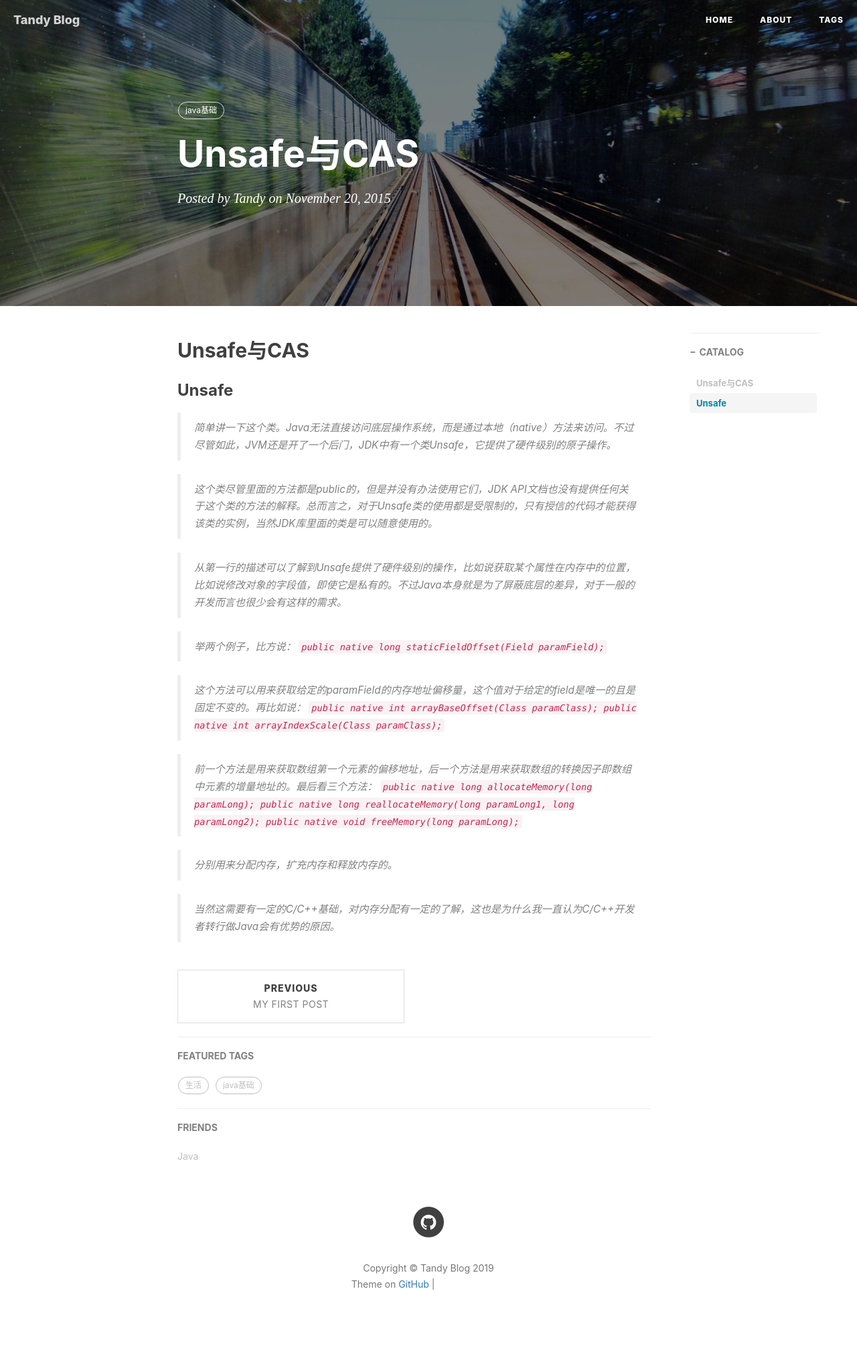
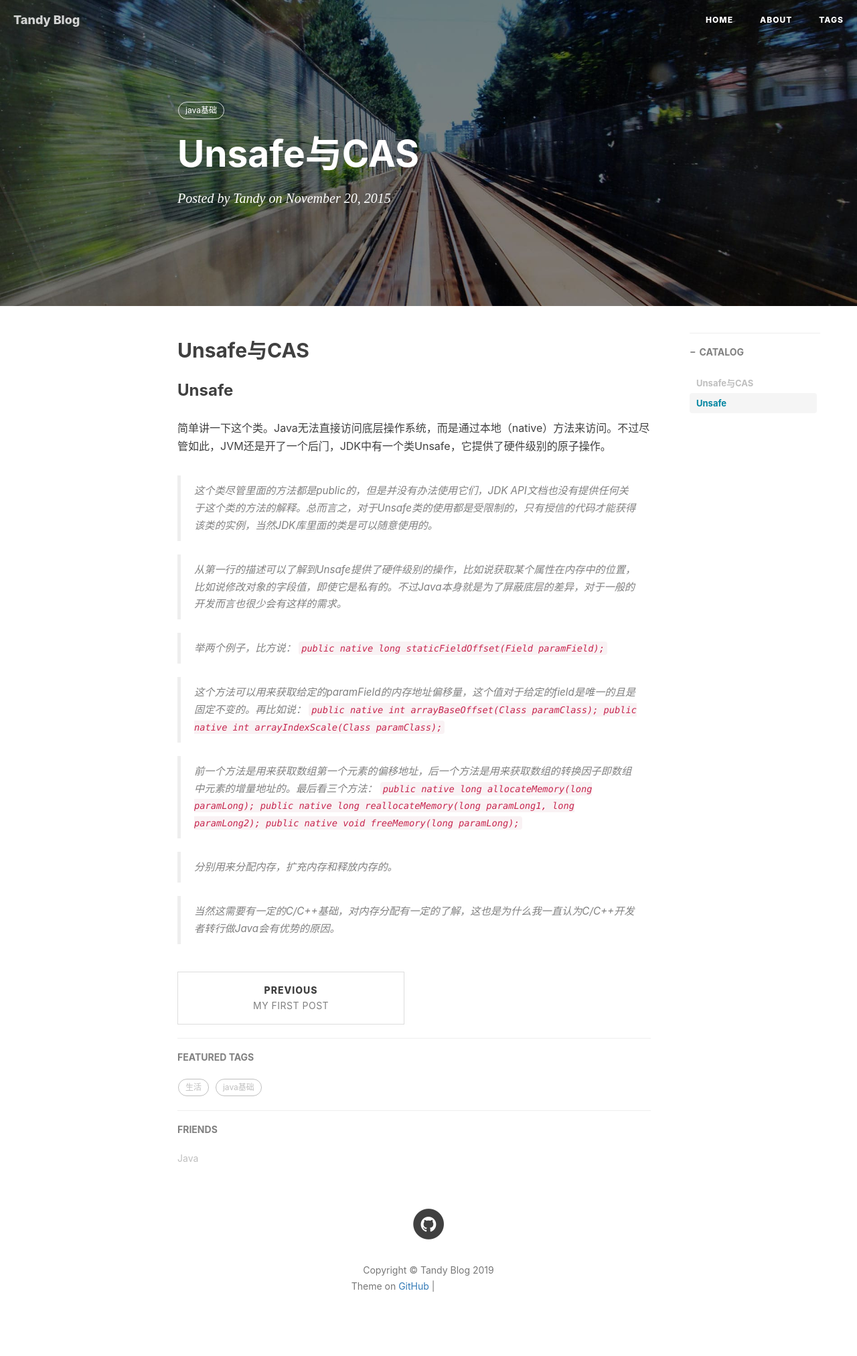
Before and after one commit to tanzhouwen/tanzhouwen.github.io, a Jekyll site: the page built from _posts/2015-11-20-Unsafe与CAS.md, in a window 1280 px wide. Shown: the whole page at 67% size. Built offline with Jekyll 4.4.1, drawn with Linux system fonts in a browser that asks for light colours; nearby versions of some CDN libraries; comment, search, counter and statistics services are not loaded; grey boxes are pictures that could not be loaded.

```diff
--- a/_posts/2015-11-20-Unsafe与CAS.md
+++ b/_posts/2015-11-20-Unsafe与CAS.md
@@ -12,7 +12,7 @@ tags:								#标签
 ## Unsafe与CAS
 
 ### Unsafe
->简单讲一下这个类。Java无法直接访问底层操作系统，而是通过本地（native）方法来访问。不过尽管如此，JVM还是开了一个后门，JDK中有一个类Unsafe，它提供了硬件级别的原子操作。
+简单讲一下这个类。Java无法直接访问底层操作系统，而是通过本地（native）方法来访问。不过尽管如此，JVM还是开了一个后门，JDK中有一个类Unsafe，它提供了硬件级别的原子操作。
 
 >这个类尽管里面的方法都是public的，但是并没有办法使用它们，JDK API文档也没有提供任何关于这个类的方法的解释。总而言之，对于Unsafe类的使用都是受限制的，只有授信的代码才能获得该类的实例，当然JDK库里面的类是可以随意使用的。
 
```
